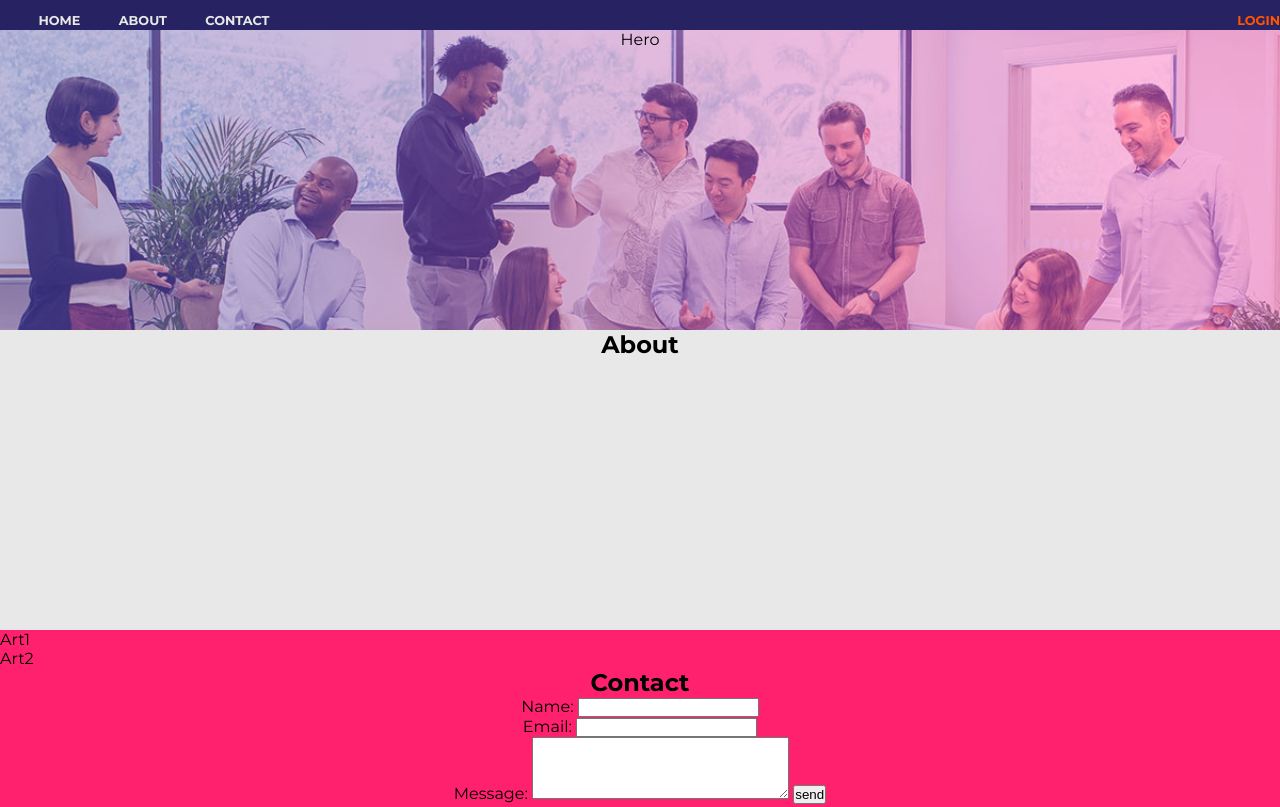
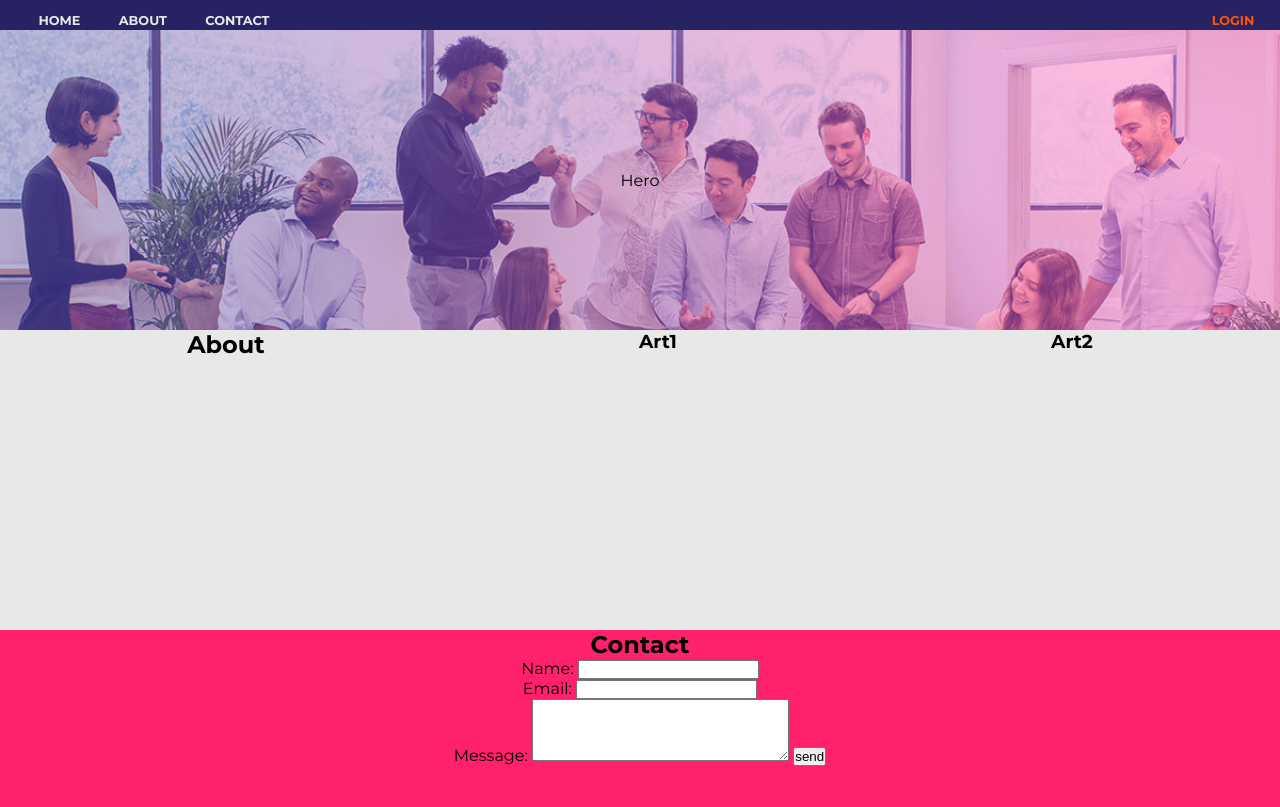
Before and after one commit to chrisdeleonn/bc-web-html, a plain HTML site: page index.html in a window 1280 px wide. Shown: the top 807 px of the page. Drawn offline with Linux system fonts and the light colour scheme.

Commit message:
revised n3

```diff
--- a/index.html
+++ b/index.html
@@ -30,9 +30,11 @@
         <h1 id="hero"></h1>
         Hero
       </section>
-      <section class="about-section"><h2>About</h2></section>
-      <article>Art1</article>
-      <article>Art2</article>
+      <section class="about-section">
+          <h2>About</h2>
+      <article><h3>Art1</h3></article>
+      <article><h3>Art2<h3></article>
+      </section>
       <section id="contact">
         <h2>Contact</h2>
         <form onsubmit="handlesubmit(event)">
--- a/styles.css
+++ b/styles.css
@@ -46,6 +46,7 @@ li {
 .login-btn {
   color: var(--orange);
   float: right;
+  margin-right: 2%;
 }
 
 main {
@@ -58,6 +59,10 @@ section {
 }
 
 .hero-section {
+  display: flex;
+  justify-content: center;
+  align-items: center;
+
   height: 300px;
   background-color: var(--yellow);
   background: url(/img/Boca-Code-OG.jpg);
@@ -70,12 +75,19 @@ section {
 
 .hero-section > h1 {
   text-align: center;
+  display: flex;
 }
 
 .about-section {
+  display: flex;
   background-color: var(--white);
+  justify-content: space-around;
 }
 
 footer {
   background-color: var(--orange);
 }
+
+article {
+  text-align: center;
+}
```
